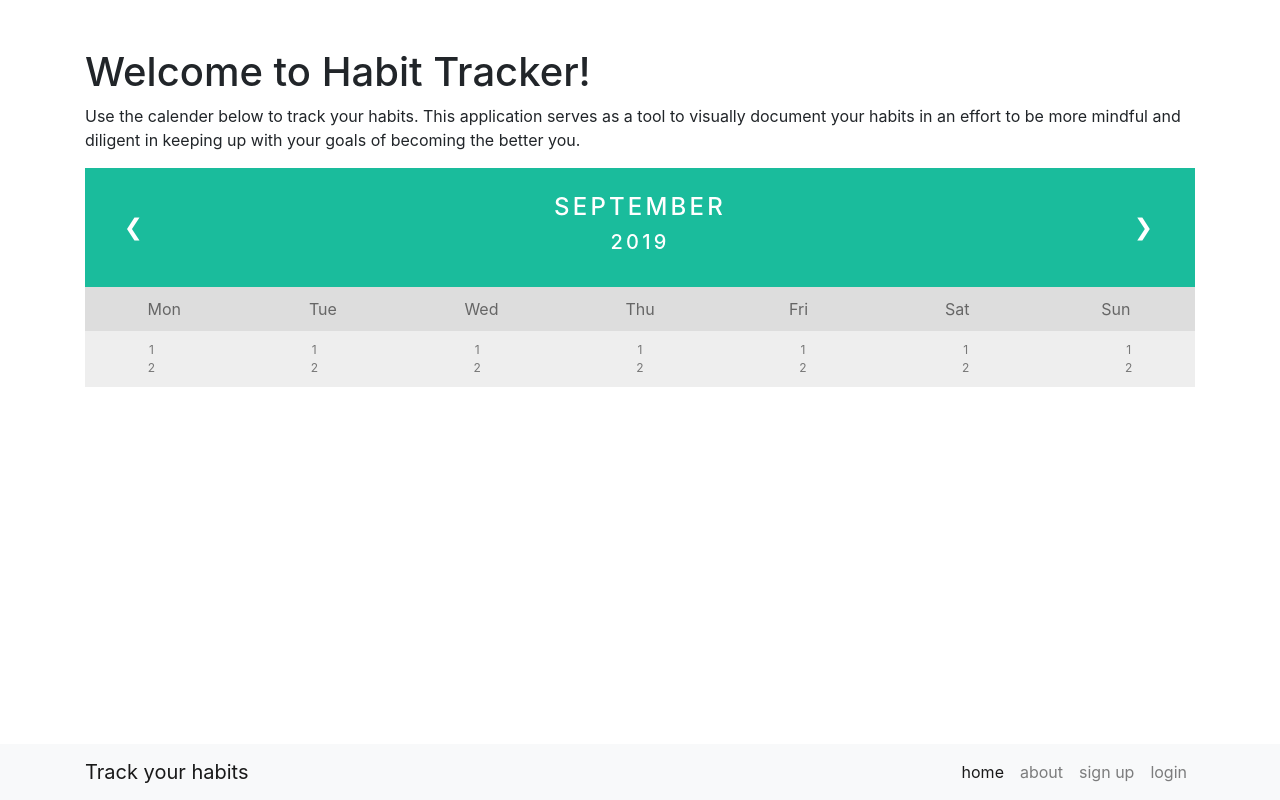
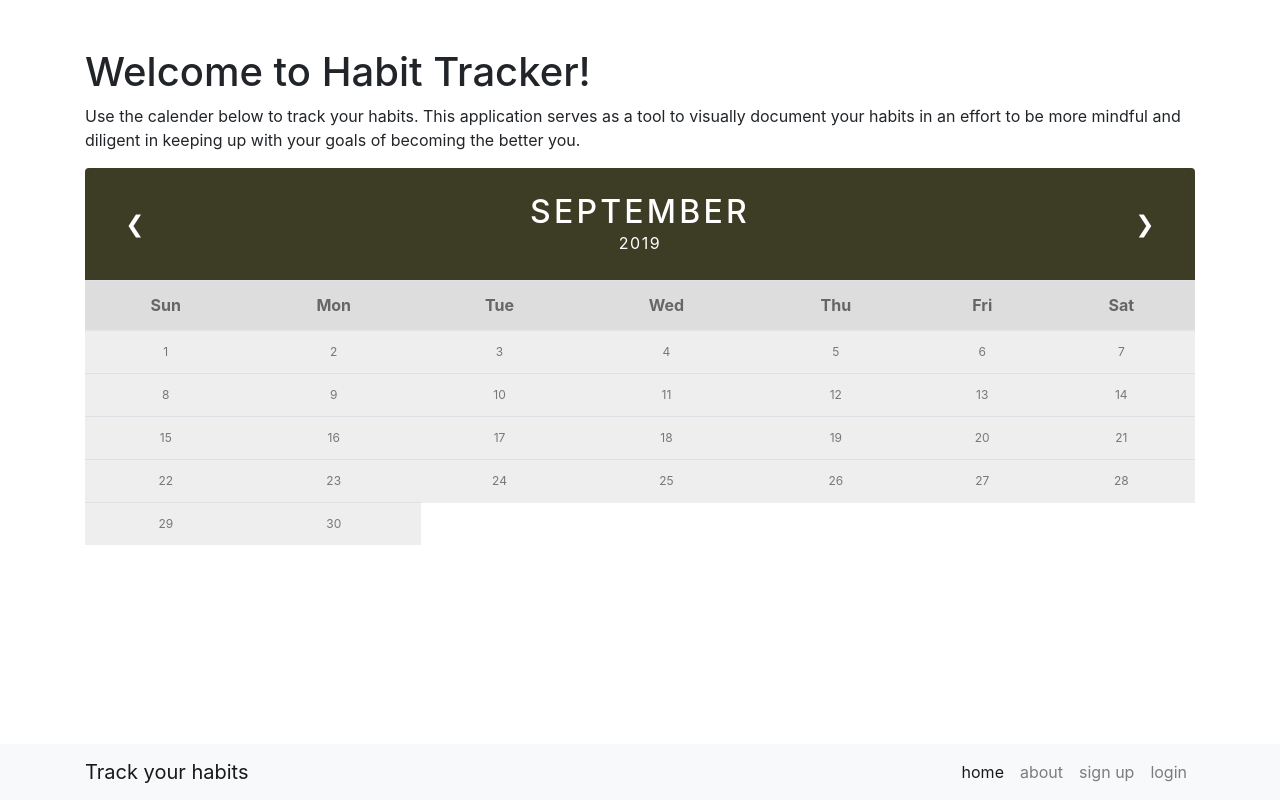
Before and after one commit to hai-der/basic-js-calendar, a website: page src/index.html in a window 1280 px wide. Drawn offline with Linux system fonts and the light colour scheme.

Commit message:
write buildCalendar() to dynamically populate calendar

```diff
--- a/src/css/app.css
+++ b/src/css/app.css
@@ -1,5 +1,3 @@
-
-
 .calendar {
   margin: auto;
   width: 600px;
@@ -10,17 +8,22 @@
 .month {
   padding: 25px 25px;
   width: 100%;
-  background: #1abc9c;
+  background: #3d3c24;
   text-align: center;
   color: white;
   text-transform: uppercase;
-  letter-spacing: .20rem;
 }
 
-/* center the left and right buttons
-.month div {
-  align-items: center;
-}*/
+#calendar-month {
+  font-size: 32px;
+  letter-spacing: .20rem;
+  margin-bottom: 0px;
+}
+
+#calendar-full-date {
+  letter-spacing: .1rem;
+  margin-bottom: 0px;
+}
 
 .month div {
   align-items: center;
@@ -35,7 +38,6 @@
   width: 50px;
   height: 50px;
 }
-
 .month span:hover {
   border-radius: 50%;
   background-color: rgba(0,0,0,0.1);
@@ -50,6 +52,7 @@
 }
 
 .weekdays {
+  font-weight: 200;
   margin: 0;
   padding: 10px 0;
   color: #666;
@@ -65,11 +68,10 @@
   font-size: 0.75rem;
   color: #777;
   margin-bottom: 20px;
-  /*transition: hover 0.4s;*/
 }
 
-.days div.col:hover {
-  transition: all 0.4s;
+td:hover {
+  transition: all 0.2s;
   background-color: #ddd;
   cursor: pointer;
 }
--- a/src/index.html
+++ b/src/index.html
@@ -52,62 +52,36 @@
   <!-- Page Content -->
   <section>
     <div class="container">
-      <div class="row">
-        <div class="col-lg-12">
       <h1 class="mt-5">Welcome to Habit Tracker!</h1>
       <p>Use the calender below to track your habits. This application serves as a tool to visually document your habits in an effort to be more mindful and diligent in keeping up with your goals of becoming the better you.</p>
-        </div>
-      </div>
+
       <!-- Calendar -->
-      <div class="row">
-        <div class="col-lg-12">
-
       <!-- header displays month and current date + prev/next links -->
-          <div class="month">
+      <div class="month rounded-top">
         <div class="row">
           <div class="col"><span class="calendar-nav prev">&#10094</span></div>
-              <div>
-                <div class="col"><h4>September</h4>
-                <h5>2019</h5></div>
-              </div>
+          <div class="col"><h4 id="calendar-month"></h4>
+          <p id="calendar-full-date"></p></div>
           <div class="col"><span class="calendar-nav next">&#10095</span></div>
         </div>
       </div>
 
+      <table class="table table-responsive-sm" id="calendar">
         <!-- days of the week -->
-          <div class="row weekdays">
-            <div class="col">Mon</div>
-            <div class="col">Tue</div>
-            <div class="col">Wed</div>
-            <div class="col">Thu</div>
-            <div class="col">Fri</div>
-            <div class="col">Sat</div>
-            <div class="col">Sun</div>
-          </div>
-
-          <!-- days of the month -->
-          <div class="days">
-            <div class="row">
-              <div class="col">1</div>
-              <div class="col">1</div>
-              <div class="col">1</div>
-              <div class="col">1</div>
-              <div class="col">1</div>
-              <div class="col">1</div>
-              <div class="col">1</div>
-            </div>
-            <div class="row">
-              <div class="col">2</div>
-              <div class="col">2</div>
-              <div class="col">2</div>
-              <div class="col">2</div>
-              <div class="col">2</div>
-              <div class="col">2</div>
-              <div class="col">2</div>
-            </div>
-          </div>
-        </div>
-      </div>
+          <thead>
+            <tr class="weekdays">
+              <th>Sun</th>
+              <th>Mon</th>
+              <th>Tue</th>
+              <th>Wed</th>
+              <th>Thu</th>
+              <th>Fri</th>
+              <th>Sat</th>
+            </tr>
+          </thead>
+          <!-- cells of calendar body-->
+          <tbody class="days" id="calendar-body"></tbody>
+      </table>
     </div>
   </section>
 
@@ -117,5 +91,4 @@
   <script src="js/app.js"></script>
 
 </body>
-
 </html>
--- a/src/js/app.js
+++ b/src/js/app.js
@@ -1 +1,78 @@
-console.log("app.js is CONNECTED");
+console.log("Connected");
+
+let months = [
+	"January",
+	"February",
+	"March",
+	"April",
+	"May",
+	"June",
+	"July",
+	"August",
+	"September",
+	"October",
+	"November",
+	"December"
+];
+
+var presentDay = new Date();
+var currentYear = presentDay.getFullYear();
+var currentMonth = presentDay.getMonth();
+
+buildCalendar(currentMonth, currentYear);
+
+var prevButton = document.querySelector(".prev")
+var nextButton = document.querySelector(".next")
+
+prevButton.addEventListener("click", function() {
+	currentYear = (currentMonth === 0) ? currentYear - 1 : currentYear;
+	currentMonth = (currentMonth === 0) ? 11 : currentMonth - 1;
+	buildCalendar(currentMonth, currentYear);
+});
+
+nextButton.addEventListener("click", function() {
+	currentYear = (currentMonth === 11) ? currentYear + 1 : currentYear;
+	currentMonth = (currentMonth + 1) % 12;
+	buildCalendar(currentMonth, currentYear);
+});
+
+// builds out calendar table and populates with correct number of days
+function buildCalendar(month, year) {
+
+	// populate calendar header (month)
+	document.querySelector("#calendar-month").textContent = months[month];
+	document.querySelector("#calendar-full-date").textContent = currentYear;
+
+	let firstDay = (new Date(year, month)).getDay();
+	let daysInMonth = new Date(year, month + 1, 0).getDate();
+
+    var table = document.querySelector("#calendar-body");
+    table.innerHTML = ""; // clear cells
+
+    // create all cells
+    let date = 1;
+    for (let i = 0; i < 6; i++) {
+    	// adds up to six table rows
+        let row = document.createElement("tr");
+        for (let j = 0; j < 7; j++) {
+        	// empty cells before month starts
+            if (i === 0 && j < firstDay) {
+                let cell = document.createElement("td");
+                let cellText = document.createTextNode("");
+                cell.appendChild(cellText);
+                row.appendChild(cell);
+            }
+            else if (date > daysInMonth) {
+                break;
+            }
+            else {
+                let cell = document.createElement("td");
+                let cellText = document.createTextNode(date);
+                cell.appendChild(cellText);
+                row.appendChild(cell);
+                date++;
+            }
+        }
+    	table.appendChild(row);
+    }
+}
```
Lines whose indentation alone changed are shown as unchanged.
